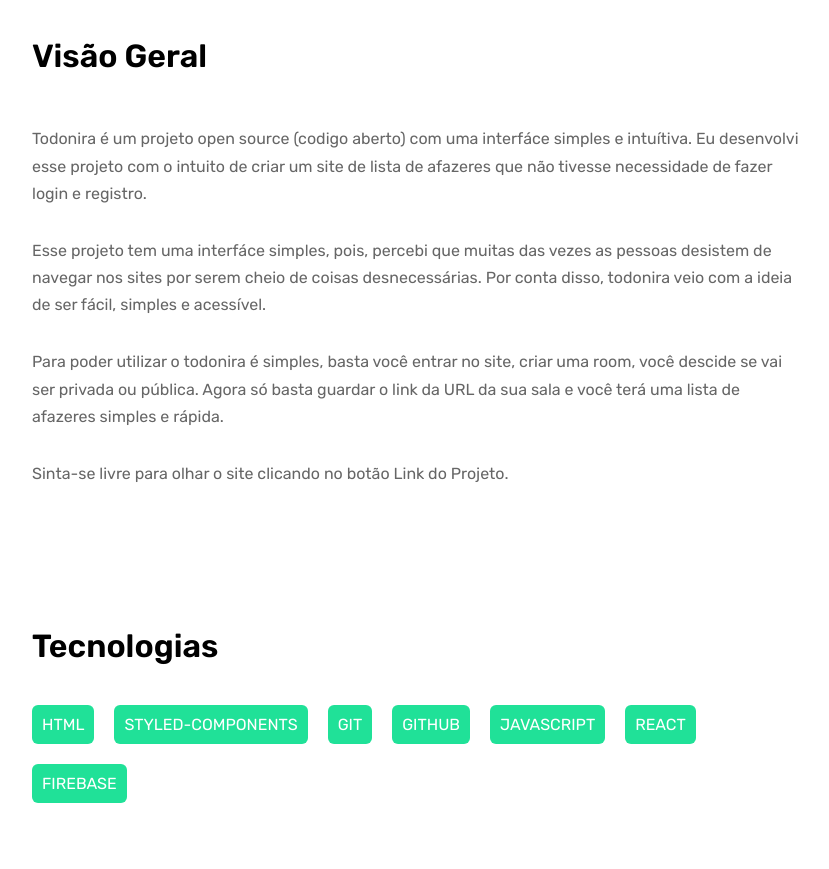
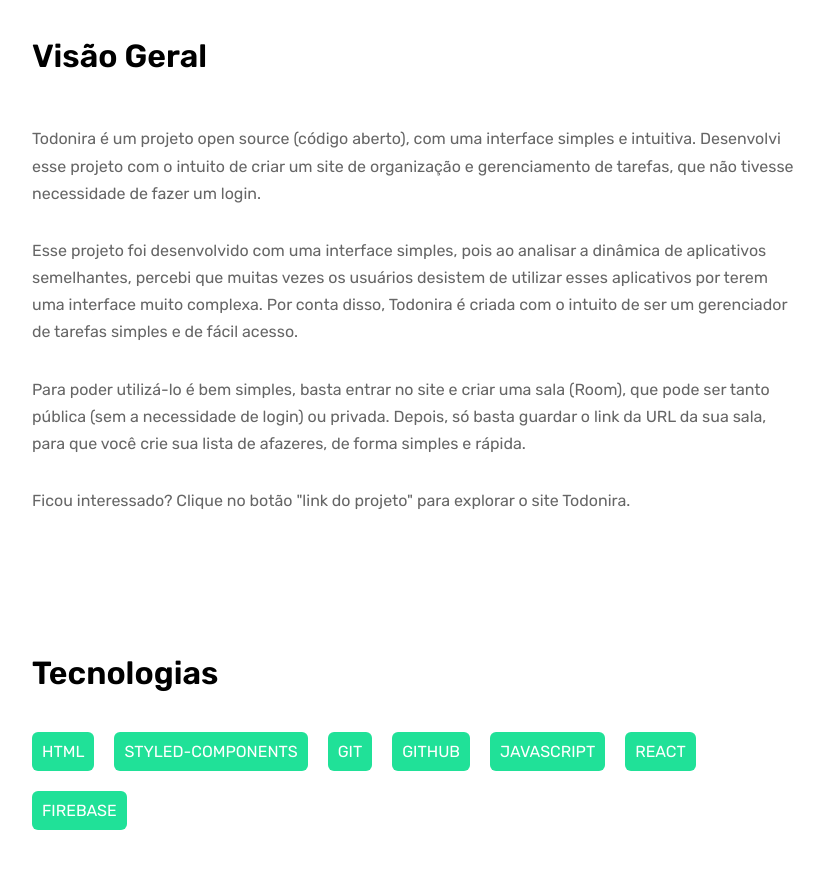
Before and after one commit to Nirayuki/Portifolio, a React (Create React App) app: page /todonira in a window 1280 px wide. Shown: the part 1440-2309 px from the top of the page, without its empty margins (223-1052 px from the left). Built offline with nearby package versions, Linux system fonts and the light colour scheme.

Commit message:
Correcting text

```diff
--- a/src/pages/main.jsx
+++ b/src/pages/main.jsx
@@ -82,7 +82,6 @@
     });
     emailjs.sendForm('service_0doegsc', 'template_mem0s0q', formRef.current, 'qD_lEi_k-vBywYN5d')
       .then((result) => {
-        console.log(result.text);
         messageApi.open({
           key,
           type: 'success',
@@ -91,7 +90,6 @@
         });
         setForm(initialValue);
       }, (error) => {
-        console.log(error.text);
         messageApi.open({
           key,
           type: 'error',
--- a/src/pages/todonira.jsx
+++ b/src/pages/todonira.jsx
@@ -29,10 +29,10 @@
                                 Visão Geral
                             </div>
                             <div className="description-content">
-                                <p>Todonira é um projeto open source (codigo aberto) com uma interfáce simples e intuítiva. Eu desenvolvi esse projeto com o intuito de criar um site de lista de afazeres que não tivesse necessidade de fazer login e registro.</p>
-                                <p>Esse projeto tem uma interfáce simples, pois, percebi que muitas das vezes as pessoas desistem de navegar nos sites por serem cheio de coisas desnecessárias. Por conta disso, todonira veio com a ideia de ser fácil, simples e acessível.</p>
-                                <p>Para poder utilizar o todonira é simples, basta você entrar no site, criar uma room, você descide se vai ser privada ou pública. Agora só basta guardar o link da URL da sua sala e você terá uma lista de afazeres simples e rápida.</p>
-                                <p>Sinta-se livre para olhar o site clicando no botão Link do Projeto.</p>
+                                <p>Todonira é um projeto open source (código aberto), com uma interface simples e intuitiva. Desenvolvi esse projeto com o intuito de criar um site de organização  e gerenciamento de tarefas, que não tivesse necessidade de fazer um login.</p>
+                                <p>Esse projeto foi desenvolvido com uma interface simples, pois ao analisar a dinâmica de aplicativos semelhantes, percebi que muitas vezes os usuários desistem de utilizar esses aplicativos por terem uma interface muito complexa. Por conta disso, Todonira é criada com o intuito de ser um gerenciador de tarefas simples e de fácil  acesso.</p>
+                                <p>Para poder utilizá-lo é bem  simples, basta entrar no site e criar uma sala (Room), que pode ser tanto pública (sem a necessidade de login) ou privada. Depois, só basta guardar o link da URL da sua sala, para que você crie sua lista de afazeres, de forma simples e rápida. </p>
+                                <p>Ficou interessado? Clique no botão "link do projeto" para explorar o site Todonira.</p>
                             </div>
                         </div>
                         <div className="tools">
```
